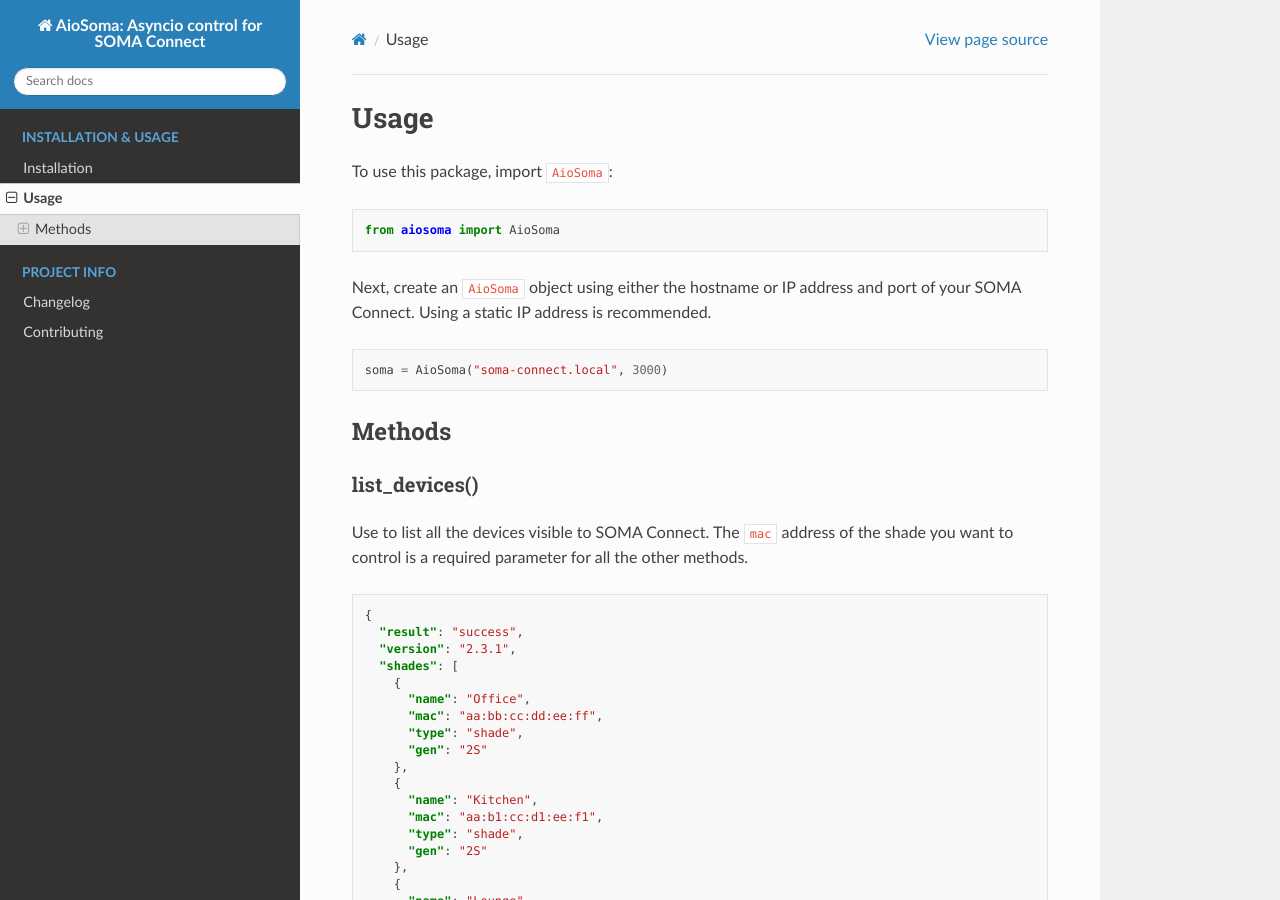
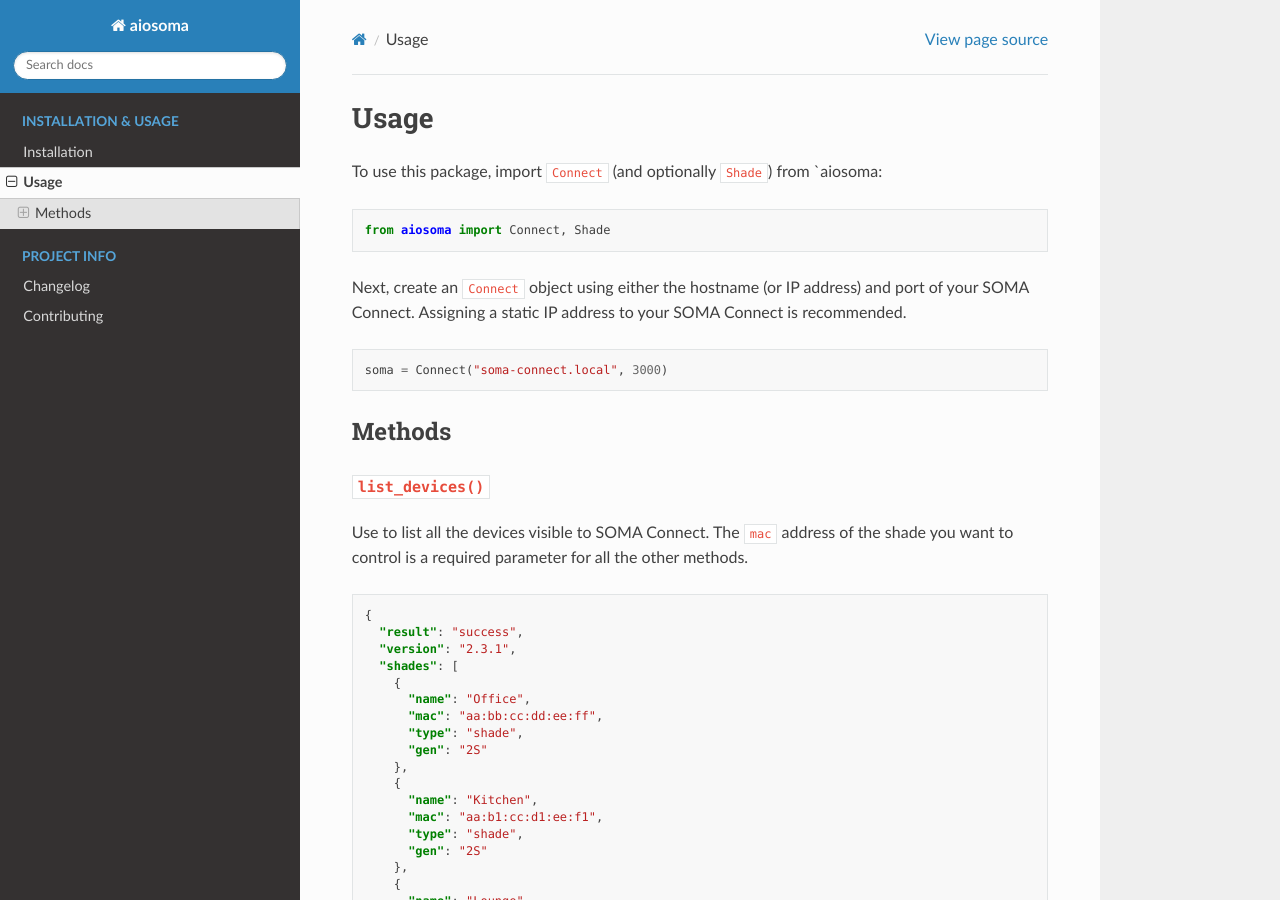
Before and after one commit to Djelibeybi/aiosoma, a Sphinx documentation site: the page built from docs/usage.md, in a window 1280 px wide and 900 px high. Built offline with Sphinx 7.4.7 and the Read the Docs theme 2.0.0, drawn with Linux system fonts in a browser that asks for light colours; some of the changed text lies outside the part shown.

Commit message:
docs: update the project name and usage docs for readthedocs
Signed-off-by: Avi Miller <me@dje.li>

````diff
--- a/docs/conf.py
+++ b/docs/conf.py
@@ -6,7 +6,7 @@
 # -- Project information -----------------------------------------------------
 # https://www.sphinx-doc.org/en/master/usage/configuration.html#project-information
 
-project = "AioSoma: Asyncio control for SOMA Connect"
+project = "aiosoma"
 copyright = "2022, Avi Miller"
 author = "Avi Miller"
 release = "0.1.0"
--- a/docs/usage.md
+++ b/docs/usage.md
@@ -1,21 +1,21 @@
 # Usage
 
-To use this package, import `AioSoma`:
+To use this package, import `Connect` (and optionally `Shade`) from `aiosoma:
 
 ```python
-from aiosoma import AioSoma
+from aiosoma import Connect, Shade
 ```
 
-Next, create an `AioSoma` object using either the hostname or IP address and port
-of your SOMA Connect. Using a static IP address is recommended.
+Next, create an `Connect` object using either the hostname (or IP address) and port
+of your SOMA Connect. Assigning a static IP address to your SOMA Connect is recommended.
 
 ```python
-soma = AioSoma("soma-connect.local", 3000)
+soma = Connect("soma-connect.local", 3000)
 ```
 
 ## Methods
 
-### list_devices()
+### `list_devices()`
 
 Use to list all the devices visible to SOMA Connect. The `mac` address of the
 shade you want to control is a required parameter for all the other methods.
@@ -47,7 +47,7 @@
 }
 ```
 
-### get_shade_state(mac)
+### `get_shade_state(mac)`
 
 Returns the firmware version and current position of the shade:
 
@@ -60,7 +60,7 @@
 }
 ```
 
-### open_shade(mac)
+### `open_shade(mac)`
 
 This method will open the shade unless stopped by manually calling `stop_shade()`.
 
@@ -70,7 +70,7 @@
 { "result": "success", "version": "2.3.1", "mac": "aa:bb:cc:dd:ee:ff" }
 ```
 
-### close_shade(mac)
+### `close_shade(mac)`
 
 This method will close the shade unless stopped by manually calling `stop_shade()`.
 
@@ -80,7 +80,7 @@
 { "result": "success", "version": "2.3.1", "mac": "aa:bb:cc:dd:ee:ff" }
 ```
 
-### stop_shade(mac)
+### `stop_shade(mac)`
 
 This method will stop any movement currently in progress.
 
@@ -90,7 +90,7 @@
 { "result": "success", "version": "2.3.1", "mac": "aa:bb:cc:dd:ee:ff" }
 ```
 
-### set_shade_position(MAC, position: int, close_upwards: bool = False, morning_mode: bool = False)
+### `set_shade_position(MAC, position: int, close_upwards: bool = False, morning_mode: bool = False)`
 
 This method will set the shade to `position`, where 0 is fully open
 and 100 is fully closed. To close Tilt shades upwards, set `close_upwards` to `True`.
@@ -102,7 +102,7 @@
 { "result": "success", "version": "2.3.1", "mac": "aa:bb:cc:dd:ee:ff" }
 ```
 
-### get_battery_level(mac)
+### `get_battery_level(mac)`
 
 Returns the current battery level of the shade:
 
@@ -116,7 +116,7 @@
 }
 ```
 
-### get_light_level(mac)
+### `get_light_level(mac)`
 
 Returns the current solar panel light level from the device, if the solar panel
 charger is connected. This requires a connect to the SOMA shade and should not
````
